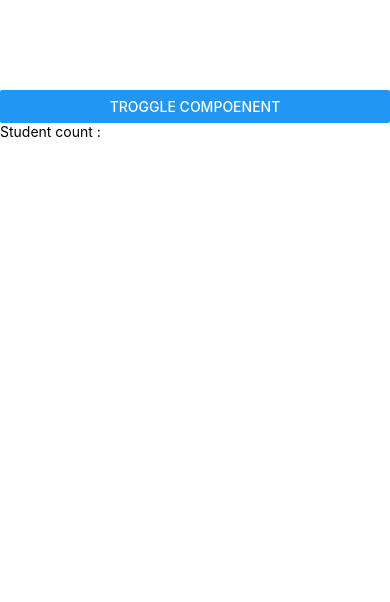
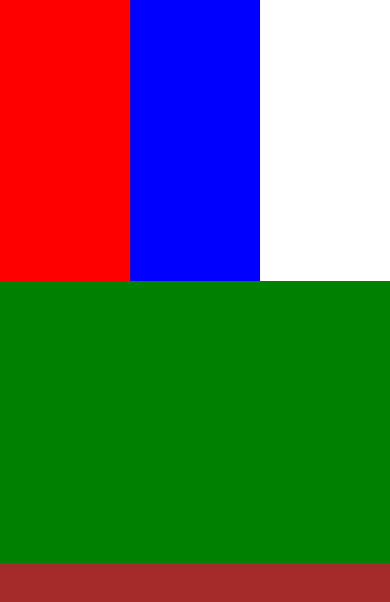
Before and after one commit to pushitchaudhary/react-native_with_Code_Step_by_Step, a React Native app: screen / in a window 390 px wide. Shown: the top 602 px of the page. Built offline with nearby package versions, Linux system fonts and the light colour scheme.

Commit message:
responsive layout

```diff
--- a/App.js
+++ b/App.js
@@ -1,25 +1,55 @@
 import React, { useState , Component, useEffect} from "react";
 
 import { View,Text, Button, TextInput, StyleSheet, ScrollView, FlatList  } from "react-native";
-import Student from "./components/Student";
+
 
 const App = ()=>{
-
-  const [dispaly, setDisplay] = useState(true)
-
-
   return(
-    <View style={{marginTop:90}}>
-      <Button title="Troggle Compoenent" onPress={()=>setDisplay(!dispaly)}></Button>
-
-      {
-        dispaly ?  <Student/> : null
-      }
-
+    <View style={style.main}>
+      <View style={style.box1}>
+        <View style={style.col1}></View>
+        <View style={style.col2}></View>
+        <View style={style.col3}></View>
+      </View>
+      <View style={style.box2}></View>
+      <View style={style.box3}></View>
     </View>
-
   )
 
 }
 
+const style = StyleSheet.create({
+  main : {
+    backgroundColor : 'red',
+    flex : 1
+  },
+  box1 : {
+    flex : 1,
+    backgroundColor : 'yellow',
+    flexDirection : 'row'
+  },
+  box2 : {
+    backgroundColor : 'green',
+    flex : 1,
+  },
+  box3 : {
+    backgroundColor : 'brown',
+    flex : 1
+  },
+
+  col1 : {
+    backgroundColor : 'red',
+    flex : 1
+  },
+  col2 : {
+    backgroundColor : 'blue',
+    flex : 1
+  },
+  col3 : {
+    backgroundColor : 'white',
+    flex : 1
+  }
+})
+
+
 export default App
```
